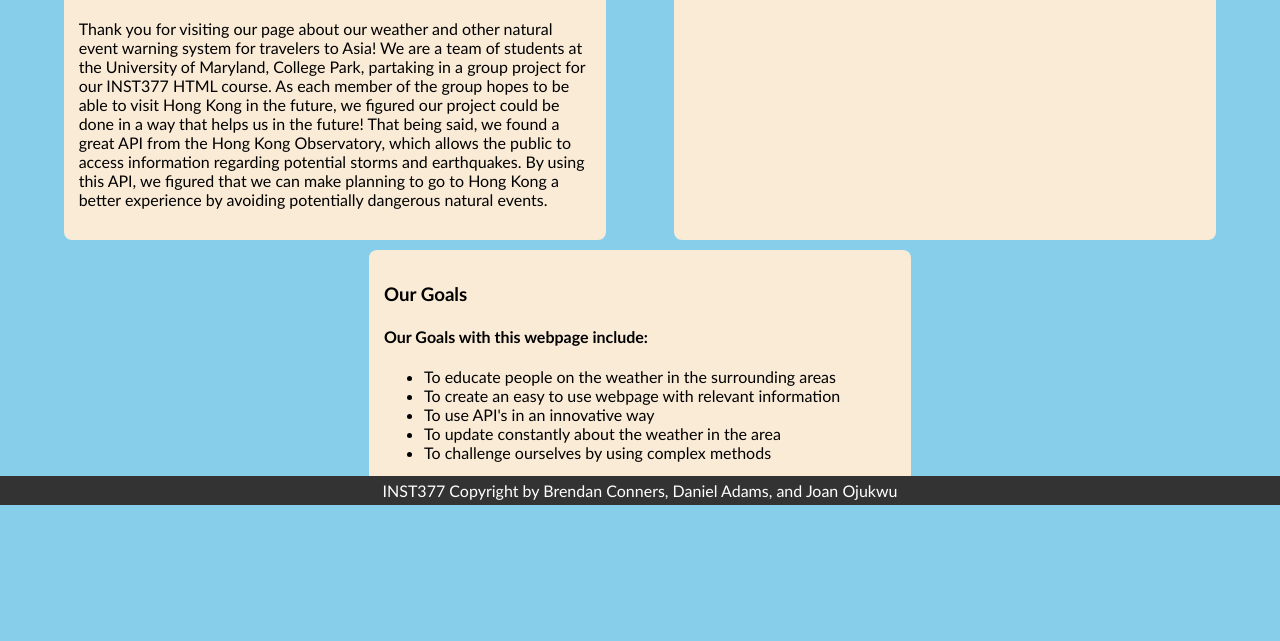
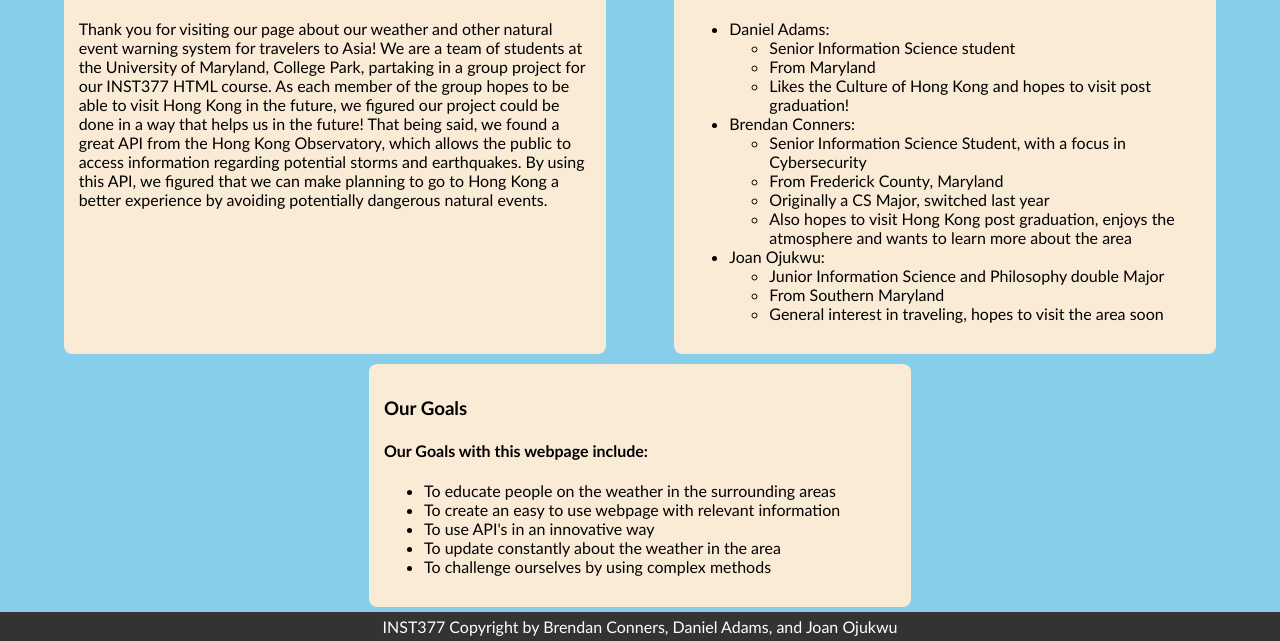
Before and after one commit to INST377-UMD/inst377-group-project-brendanconners, a website: page public/aboutpage.html in a window 1280 px wide. Shown: the part 295-936 px from the top of the page. Before the commit the page ends 800 px from the top, so only its background shows below. Drawn offline with Linux system fonts and the light colour scheme.

Commit message:
fixed about footer and readme file

```diff
--- a/public/aboutpage.html
+++ b/public/aboutpage.html
@@ -72,7 +72,7 @@
         }
         footer {
             bottom: 0;
-            position: absolute;
+            position:static;
 
 
             width: 100%;
@@ -113,11 +113,33 @@
                 </div>
                 <div>
                     <h1 class="center-align">About the Team</h1>
-                    <!-- Pictures of us -->
-                    <!-- A little about yourself, major, year, hometown, age, make up something about wanting to visit Asia-->
-                    <!-- I think this can be implemented using flex box. Each picture and the corresponding description will -->
-                    <!-- be it's own flexbox. Each of the three flex boxes will be in one main div container and we can organize -->
-                    <!-- left to right with the flex css -->
+                    <ul>
+                        <li>
+                            Daniel Adams:
+                            <ul>
+                                <li> Senior Information Science student</li>
+                                <li>From Maryland</li>
+                                <li> Likes the Culture of Hong Kong and hopes to visit post graduation!</li>
+                            </ul>
+                        </li>
+                        <li>
+                            Brendan Conners:
+                            <ul>
+                                <li> Senior Information Science Student, with a focus in Cybersecurity</li>
+                                <li> From Frederick County, Maryland</li>
+                                <li> Originally a CS Major, switched last year</li>
+                                <li> Also hopes to visit Hong Kong post graduation, enjoys the atmosphere and wants to learn more about the area</li>
+                            </ul>
+                        </li>
+                        <li> Joan Ojukwu:
+                            <ul>
+                                <li>Junior Information Science and Philosophy double Major</li>
+                                <li>From Southern Maryland</li>
+                                <li> General interest in traveling, hopes to visit the area soon</li>
+                            </ul>
+                        </li>
+                    </ul>
+
                 </div>
                 <div>
                 <div>
```
Also changed, not shown: README.md.
